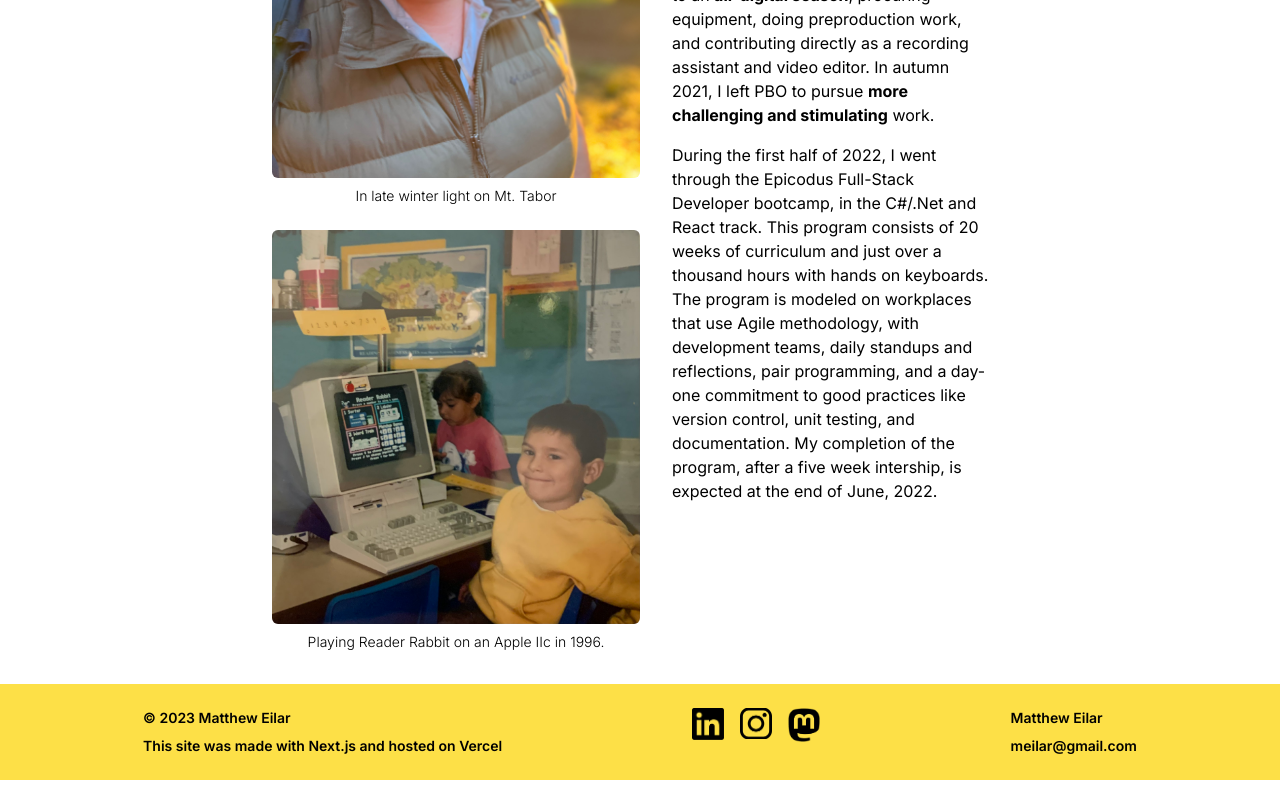
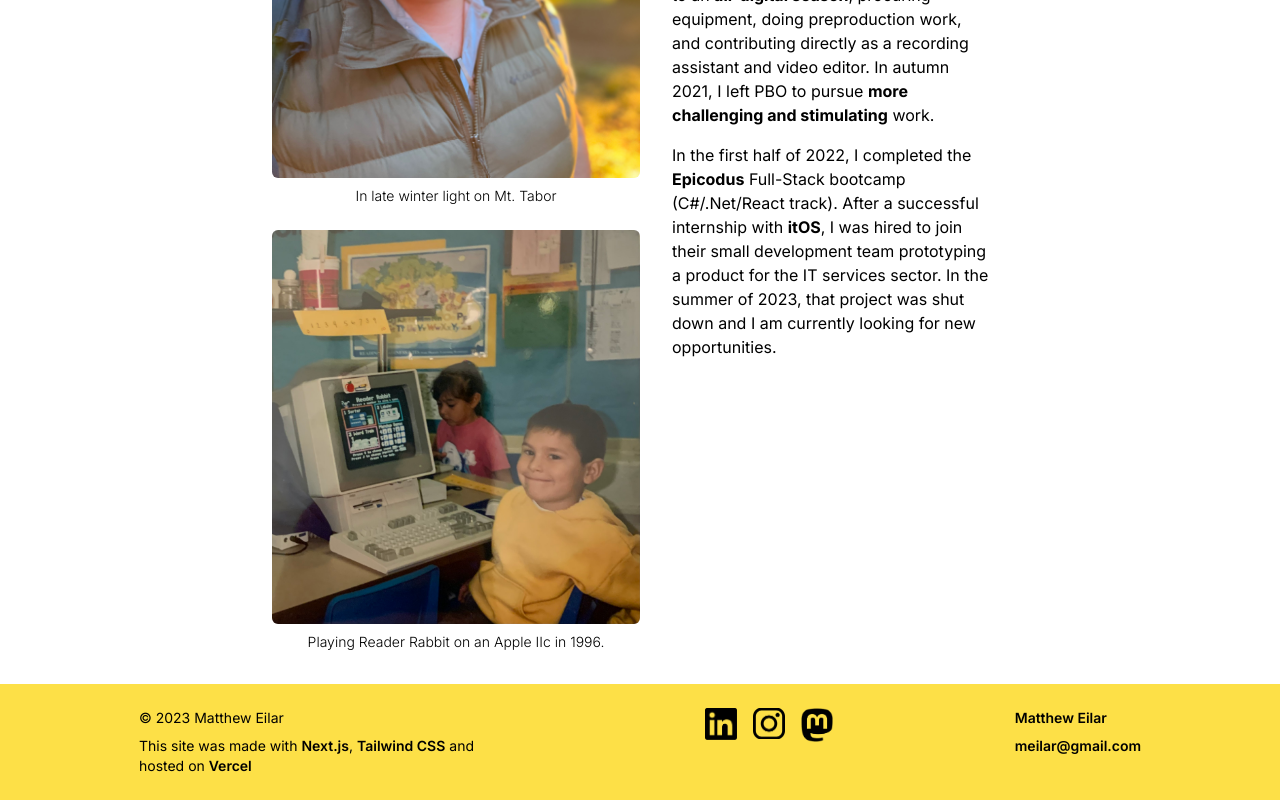
Before and after one commit to meilar/vercel-homepage, a Next.js app: page /bio in a window 1280 px wide. Shown: the part 649-1449 px from the top of the page. Built offline with nearby package versions, Linux system fonts and the light colour scheme.

Commit message:
Update bio text

```diff
--- a/app/bio/page.tsx
+++ b/app/bio/page.tsx
@@ -57,18 +57,12 @@ export default function BioPage() {
               <strong>more challenging and stimulating</strong> work.
             </p>
             <p className="mt-4">
-              During the first half of 2022, I went through the{" "}
-              <a href="https://www.epicodus.com">
-                Epicodus Full-Stack Developer bootcamp
-              </a>
-              , in the C#/.Net and React track. This program consists of 20
-              weeks of curriculum and just over a thousand hours with hands on
-              keyboards. The program is modeled on workplaces that use Agile
-              methodology, with development teams, daily standups and
-              reflections, pair programming, and a day-one commitment to good
-              practices like version control, unit testing, and documentation.
-              My completion of the program, after a five week intership, is
-              expected at the end of June, 2022.
+              In the first half of 2022, I completed the{" "}
+              <strong>
+                <a href="https://www.epicodus.com">Epicodus</a>
+              </strong>{" "}
+              Full-Stack bootcamp (C#/.Net/React track). After a successful
+              internship with <strong>itOS</strong>, I was hired to join their small development team prototyping a product for the IT services sector. In the summer of 2023, that project was shut down and I am currently looking for new opportunities.
             </p>
           </div>
         </div>
--- a/app/components/Footer.tsx
+++ b/app/components/Footer.tsx
@@ -6,14 +6,36 @@ export default function Footer() {
   return (
     <div className="bg-yellow-300 mt-8">
       <div className="flex md:flex-row flex-col gap-y-4 justify-around px-12 py-6">
-        <div className="flex flex-col max-w-sm space-y-2 font-semibold text-sm">
+        <div className="flex flex-col max-w-sm space-y-2 font-normal text-sm">
           <p>{`© ${format(new Date(), "yyyy")} Matthew Eilar`}</p>
-          <p>This site was made with Next.js and hosted on Vercel</p>
+          <p>
+            This site was made with{" "}
+            <Link
+              className="hover:font-bold font-semibold hover:text-red-500"
+              href={"https://nextjs.org/"}
+            >
+              Next.js
+            </Link>
+            ,{" "}
+            <Link
+              className="hover:font-bold font-semibold hover:text-red-500"
+              href={"https://tailwindcss.com/"}
+            >
+              Tailwind CSS
+            </Link>{" "}
+            and hosted on{" "}
+            <Link
+              className="hover:font-bold font-semibold hover:text-red-500"
+              href={"https://vercel.com/"}
+            >
+              Vercel
+            </Link>
+          </p>
         </div>
         <Socials />
         <div className="flex flex-col max-w-sm space-y-2 text-sm font-semibold">
           <p>Matthew Eilar</p>
-          <Link href={"mailto:meilar#gmail.com"}>meilar@gmail.com</Link>
+          <Link href={"mailto:meilar@gmail.com"}>meilar@gmail.com</Link>
         </div>
       </div>
     </div>
--- a/app/components/Socials.tsx
+++ b/app/components/Socials.tsx
@@ -35,7 +35,7 @@ export default function Socials() {
         return (
           <div
             onClick={() => router.push(s.href)}
-            className="h-8 w-8 hover:cursor-pointer bg-transparent"
+            className="h-8 w-8 hover:cursor-pointer hover:bg-red-500 rounded-full bg-transparent"
           >
             <Image
               className="bg-transparent"
```
